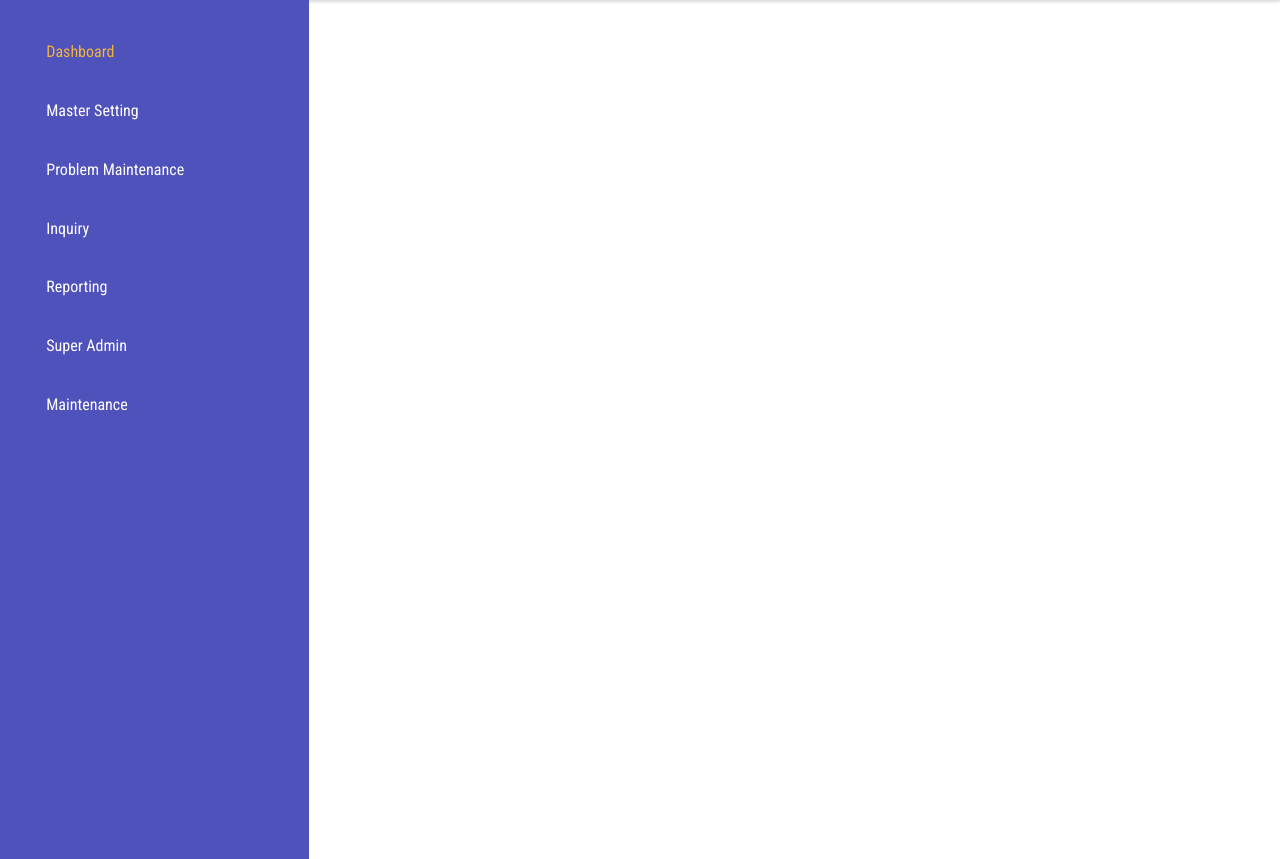
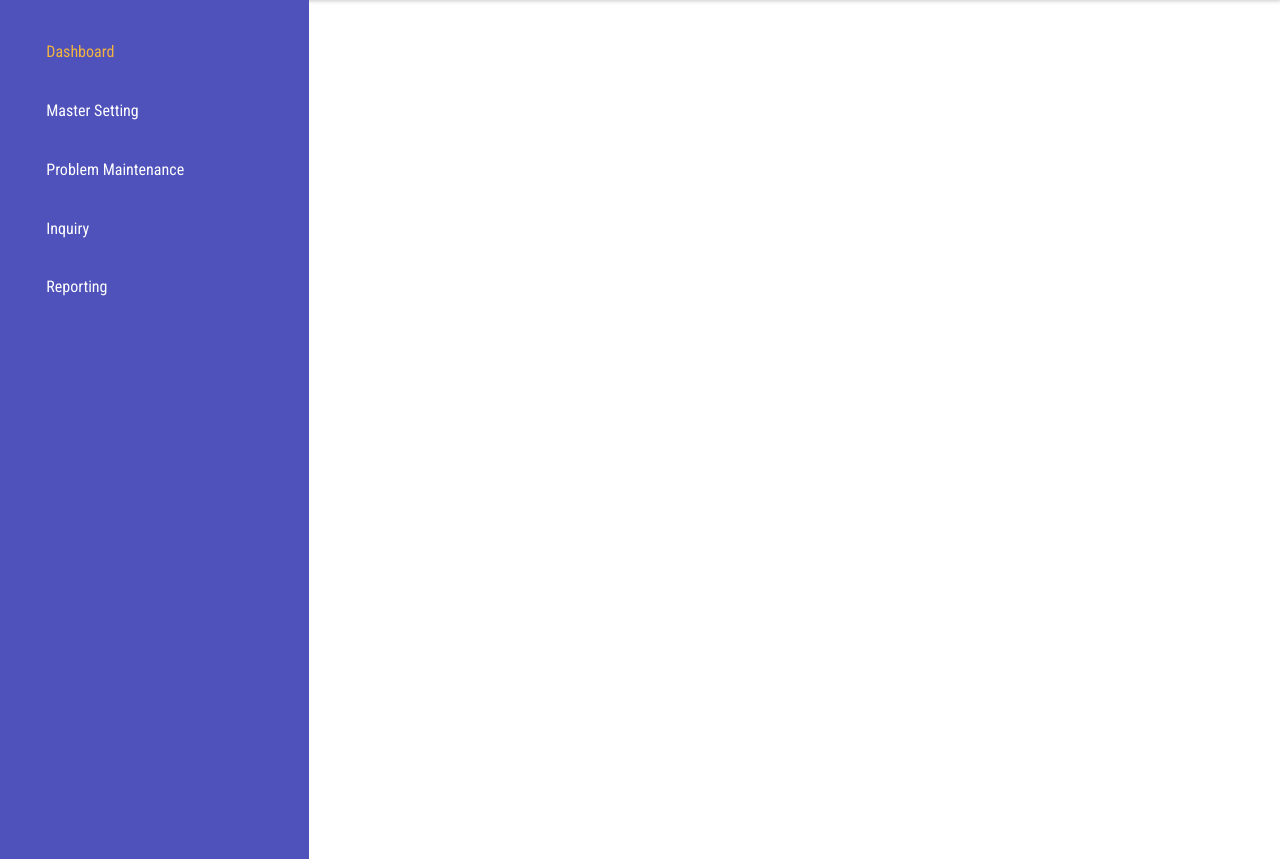
Before and after one commit to ezzarush/chs, a PHP site: page /modul/modul_core/header.php in a window 1280 px wide. Shown: the part 77-936 px from the top of the page. Run offline with PHP 8.4, Linux system fonts and the light colour scheme; data that the repository does not hold is empty; some web fonts are replaced.

Commit message:
update menu

```diff
--- a/modul/modul_core/sidebar.php
+++ b/modul/modul_core/sidebar.php
@@ -41,7 +41,6 @@
 								<li><a href="#">Customer Search</a></li>
 								<li><a href="#">Card Information</a></li>
 								<li><a href="#">Problem History</a></li>
-								<li><a href="#">Problem History SNS</a></li>
 							</ul>
 						</li>
 						<li class="">
@@ -57,20 +56,6 @@
 								<li><a href="#">Case Pending New</a></li>
 							</ul>
 						</li>
-						<li class="">
-							<a href="#"><i class="fa fa-book nav_icon"></i>Super Admin <span class="fa arrow"></span></a>
-							<ul class="nav nav-second-level collapse">
-								<li><a href="#">Release Login</a></li>
-							</ul>
-						</li>
-						<li class="">
-							<a href="#"><i class="fa fa-book nav_icon"></i>Maintenance <span class="fa arrow"></span></a>
-							<ul class="nav nav-second-level collapse">
-								<li><a href="#">Submenu</a></li>
-							</ul>
-						</li>
-
-
 					</ul>
 					<!-- //sidebar-collapse -->
 				</nav>
```
